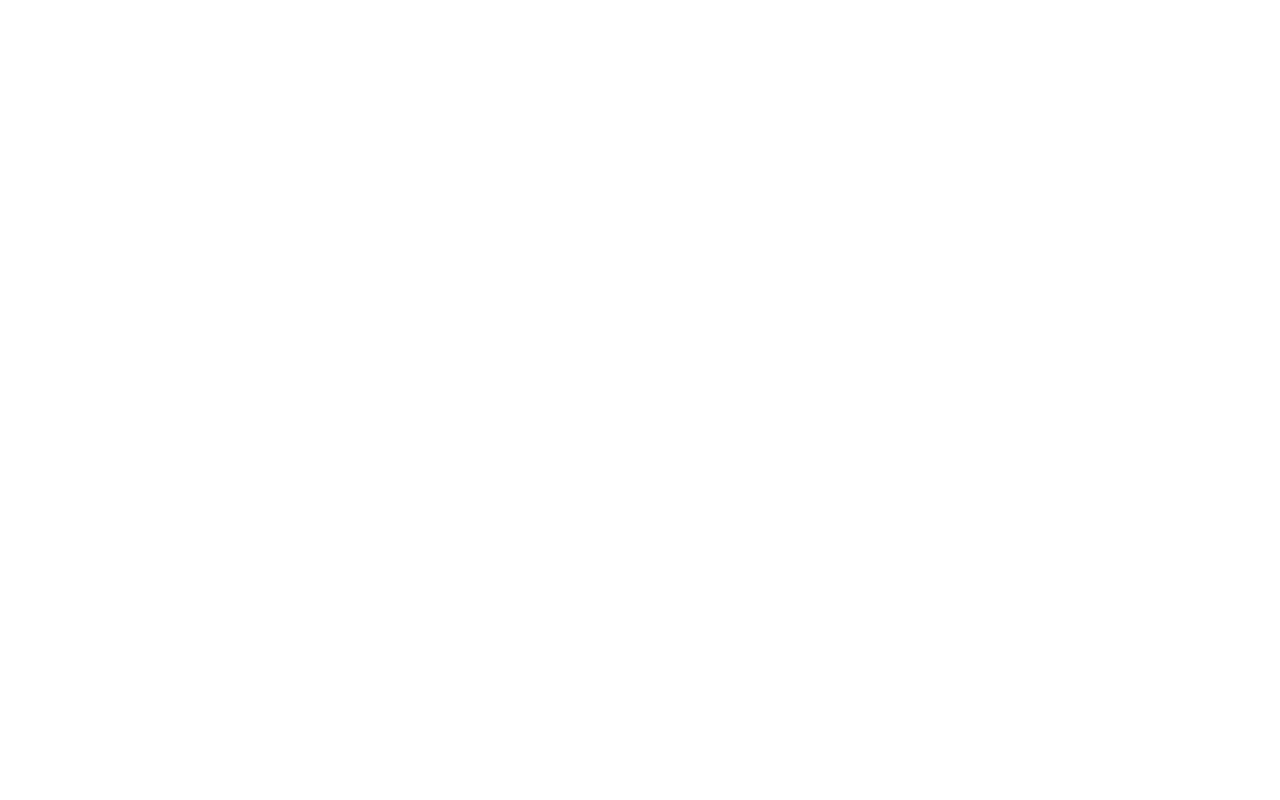
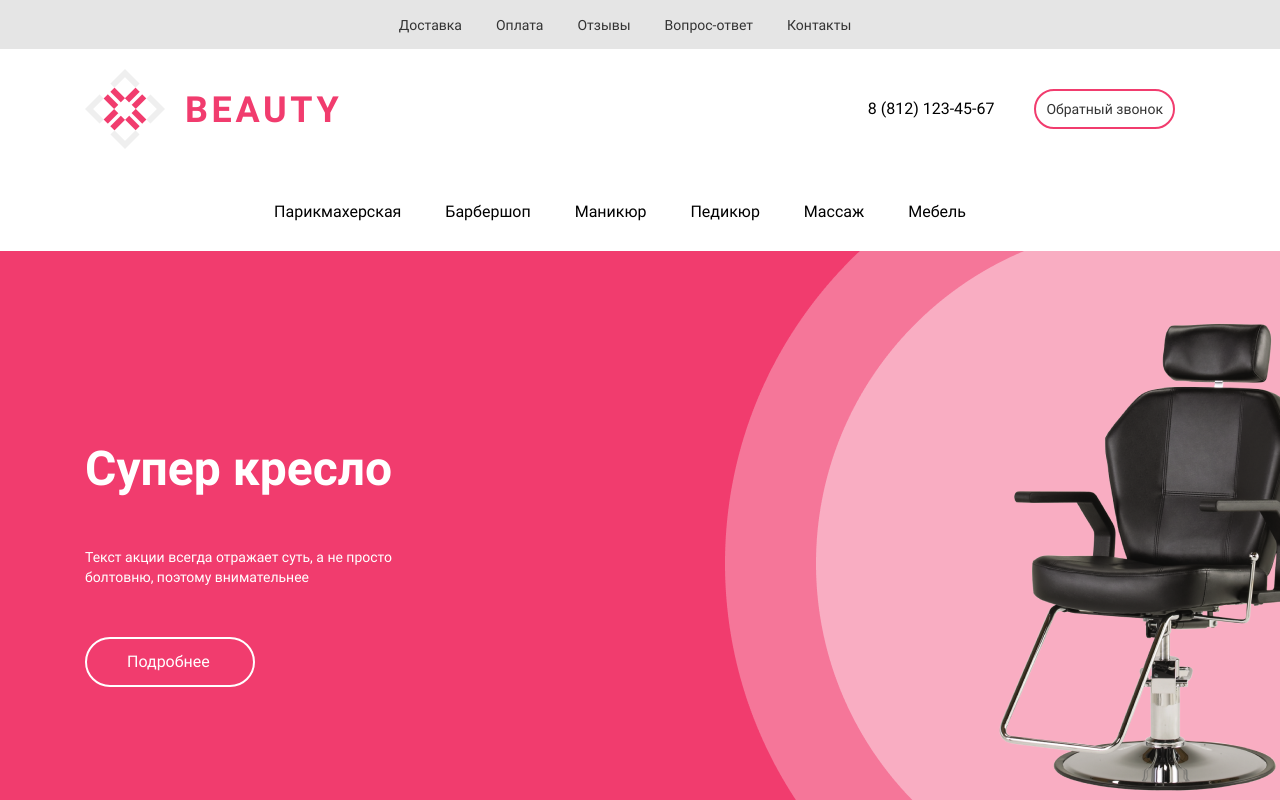
Before and after one commit to OleksiiBarash/home-work-9, a plain HTML site: page index.html in a window 1280 px wide. Drawn offline with Linux system fonts and the light colour scheme.

Commit message:
start work main block

```diff
--- a/index.html
+++ b/index.html
@@ -9,6 +9,110 @@
     <link rel="stylesheet" href="style.css">
 </head>
 <body>
-
+    <header>
+        <div class="top-line">
+            <div class="section">
+                <ul class="top">
+                    <li class="top-menu">
+                        <a href="" class="pick">
+                            Доставка
+                        </a>
+                    </li>
+                    <li class="top-menu">
+                        <a href="" class="pick">
+                            Оплата
+                        </a>
+                    </li>
+                    <li class="top-menu">
+                        <a href="" class="pick">
+                            Отзывы
+                        </a>
+                    </li>
+                    <li class="top-menu">
+                        <a href="" class="pick">
+                            Вопрос-ответ
+                        </a>
+                    </li>
+                    <li class="top-menu">
+                        <a href="" class="pick">
+                            Контакты
+                        </a>
+                    </li>
+                </ul>
+            </div>
+        </div>
+    </header>
+    <main>
+        <div class="section">
+            <div class="logo-info">
+                <div class="logo-info-left logo">
+                    <img src="./images/logo.png">
+                </div>
+                <h1 class="logo-info-left logo-text">
+                    BEAUTY
+                </h1>
+                <div class="logo-info-right logo">
+                    <p class="text right">
+                        8 (812) 123-45-67
+                    </p>
+                    <a href="" class="pick call right">
+                        Обратный звонок
+                    </a>
+                </div>
+            <div class="clearfix"></div>
+            </div>
+        </div>
+        <div class="section">
+            <div class="main-menu">
+                <ul class="top">
+                    <li class="menu">
+                        <a href="" class="pick-menu">
+                            Парикмахерская
+                        </a>
+                    </li>
+                    <li class="menu">
+                        <a href="" class="pick-menu">
+                            Барбершоп
+                        </a>
+                    </li>
+                    <li class="menu">
+                        <a href="" class="pick-menu">
+                            Маникюр
+                        </a>
+                    </li>
+                    <li class="menu">
+                        <a href="" class="pick-menu">
+                            Педикюр
+                        </a>
+                    </li>
+                    <li class="menu">
+                        <a href="" class="pick-menu">
+                            Массаж
+                        </a>
+                    </li>
+                    <li class="menu">
+                        <a href="" class="pick-menu">
+                            Мебель
+                        </a>
+                    </li>
+                </ul>
+            </div>
+        </div>
+        <div class="image-info">
+            <div class="section">
+                <div class="information">
+                    <h2 class="header-information">
+                        Супер кресло
+                    </h2>
+                    <p class="text-information">
+                        Текст акции всегда отражает суть, а не просто болтовню, поэтому внимательнее
+                    </p>
+                    <a href="" class="information pick-information">
+                        Подробнее
+                    </a>
+                </div>
+            </div>
+        </div>
+    </main>
 </body>
 </html>
--- a/style.css
+++ b/style.css
@@ -0,0 +1,154 @@
+* {
+    text-decoration: none;
+    box-sizing: border-box;
+}
+
+@font-face {
+    font-family: 'Roboto';
+    src: url(./fonts/Roboto-Regular.ttf);
+    font-weight: 400;
+    font-style: normal;
+}
+
+@font-face {
+    font-family: 'Roboto';
+    src: url(./fonts/Roboto-Medium.ttf);
+    font-weight: 500;
+    font-style: normal;
+}
+
+@font-face {
+    font-family: 'Roboto';
+    src: url(./fonts/Roboto-Bold.ttf);
+    font-weight: 700;
+    font-style: normal;
+}
+
+body {
+    font-family: 'Roboto', sans-serif;
+    font-weight: 400;
+    font-style: normal;
+}
+
+.top-line {
+    background-color: #E5E5E5;
+    padding-top: 17px;
+    padding-bottom: 16px;
+    margin-bottom: 20px;
+}
+
+.section {
+    width: 1110px;
+    margin: 0 auto;
+}
+
+.top {
+    text-align: center;
+}
+
+.top-menu {
+    display: inline-block;
+    margin-right: 30px;
+}
+
+.pick {
+    color: #333333;
+    font-size: 14px;
+    line-height: 16px;
+}
+
+.logo-info-left {
+    float: left;
+}
+
+.clearfix {
+    clear: both;
+}
+
+.logo {
+    margin-right: 20px;
+}
+
+.logo-text {
+    margin-top: 20px;
+    font-weight: 700;
+    font-size: 36px;
+    line-height: 42px;
+    letter-spacing: 0.1em;
+    color: #F13C6E;
+}
+
+.logo-info-right {
+    float: right;
+    margin-top: 20px;
+}
+
+.right {
+    float: left;
+}
+
+.text {
+    line-height: 19px;
+    color: #000000;
+    margin-right: 40px;
+    margin-top: 10px;
+}
+
+.call {
+    border: 2px solid #F13C6E;
+    border-radius: 40px;
+    padding: 10px;
+    line-height: 16px;
+}
+
+.menu {
+    display: inline-block;
+    margin-right: 40px;
+}
+
+.pick-menu {
+    line-height: 19px;
+    color: #000000;
+}
+
+.logo-info {
+    margin-bottom: 50px;
+}
+
+.main-menu {
+    margin-bottom: 30px;
+}
+
+.image-info {
+    background-image: url(./images/Rectangle\ 2.png);
+    height: 600px;
+    width: 100%;
+    position: fixed;
+}
+
+.information {
+    color: #FFFFFF;
+    width: 310px;
+}
+
+.header-information {
+    margin-top: 190px;
+    font-weight: 700;
+    font-size: 48px;
+    line-height: 56px;
+    margin-bottom: 50px;
+}
+
+.text-information {
+    font-size: 14px;
+    line-height: 20px;
+    margin-bottom: 50px;
+}
+
+.pick-information {
+    border: 2px solid #FFFFFF;
+    border-radius: 40px;
+    padding: 15px 40px;
+    display: inline-block;
+    width: 170px;
+}
```
Also changed, not shown: fonts/Roboto-Bold.ttf (added), fonts/Roboto-Medium.ttf (added), fonts/Roboto-Regular.ttf (added), images/Group 1.png (added), images/Group.png (added), images/Rectangle 2.png (added), images/Rectangle 4.png (added), images/Vector.png (added), images/image.png (added), images/logo.png (added).
